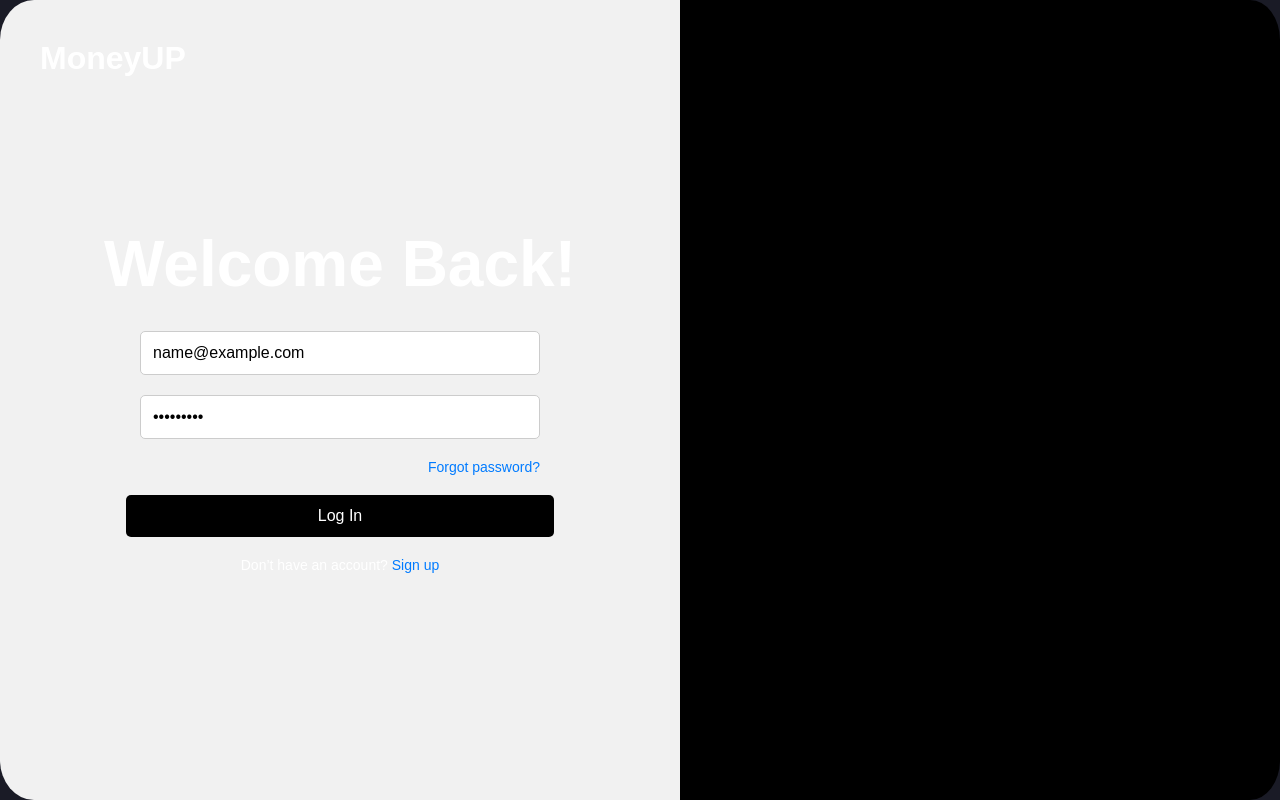
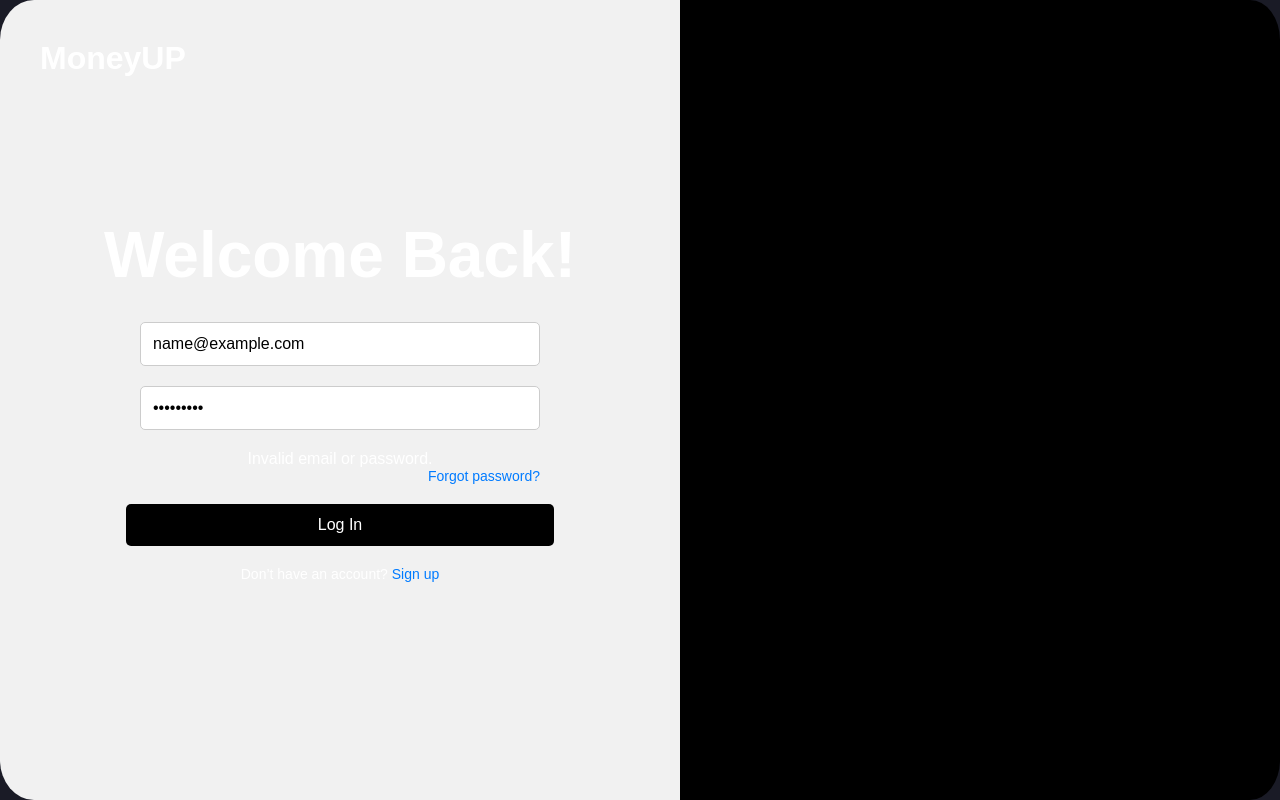
Before and after one commit to graysonLL/MoneyUP, a React (Create React App) app in the folder personal-finance-tracker/client/: page /login in a window 1280 px wide. Both pictures are taken after typing "name@example.com", "Sample123" into the empty fields and a click on the button "Log In". Built offline with nearby package versions, Linux system fonts and the light colour scheme; no server answers.

Commit message:
Implement error handling in LoginForm component
- Added state for error messages to provide user feedback on login failures.
- Displayed an error message when login credentials are invalid, enhancing user experience.

```diff
--- a/personal-finance-tracker/client/src/components/auth/LoginForm.jsx
+++ b/personal-finance-tracker/client/src/components/auth/LoginForm.jsx
@@ -10,6 +10,7 @@ const LoginForm = () => {
     email: "",
     password: "",
   });
+  const [errorMessage, setErrorMessage] = useState("");
 
   const navigate = useNavigate();
   const { login, isAuthenticated } = useAuth();
@@ -34,6 +35,7 @@ const LoginForm = () => {
       navigate('/dashboard');
     } catch (error) {
       console.error("Login failed:", error);
+      setErrorMessage("Invalid email or password.");
     }
   };
 
@@ -57,6 +59,7 @@ const LoginForm = () => {
         onChange={handleChange}
         required
       />
+      {errorMessage && <div className="error">{errorMessage}</div>}
       <a href="#" className="forgotPassword">
         Forgot password?
       </a>
```
